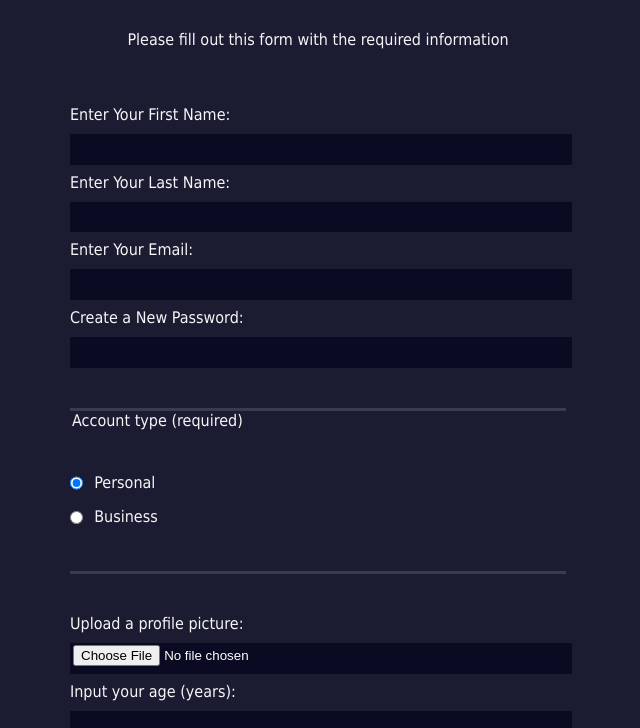
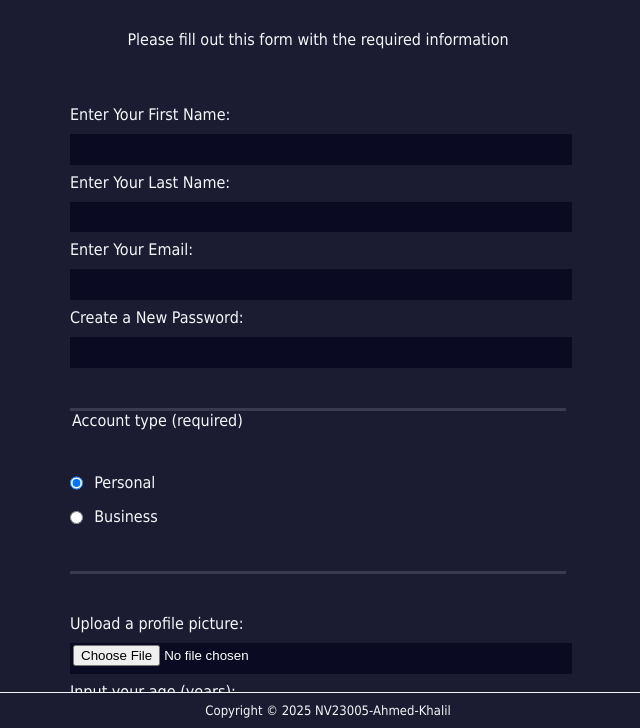
Before and after one commit to nv23005-ahmed-khalil/Registration-Form, a plain HTML site: page index.html in a window 1280 px wide. Shown: the part 72-800 px from the top of the page, without its empty margins (322-962 px from the left). Drawn offline with Linux system fonts and the light colour scheme.

Commit message:
Update styles.css

```diff
--- a/styles.css
+++ b/styles.css
@@ -81,20 +81,18 @@ a {
     color: #dfdfe2
 }
 .my-footer {
-
+    position: fixed;
     left: 0;
     bottom: 0;
     width: 100%;
-  background-color: ##1b1b31;
+    background-color: #1b1b31; /* Corrected background color */
     padding: 10px;
     text-align: left;
     z-index: 100;
+    border-top: 1px solid; /* Border is now in the correct place */
 }
 
 .my-footer p {
     margin: 0;
     font-size: small;
 }
-.my-footer {
-  border-top: 1px solid;
-}
```
Lines whose indentation alone changed are shown as unchanged.
